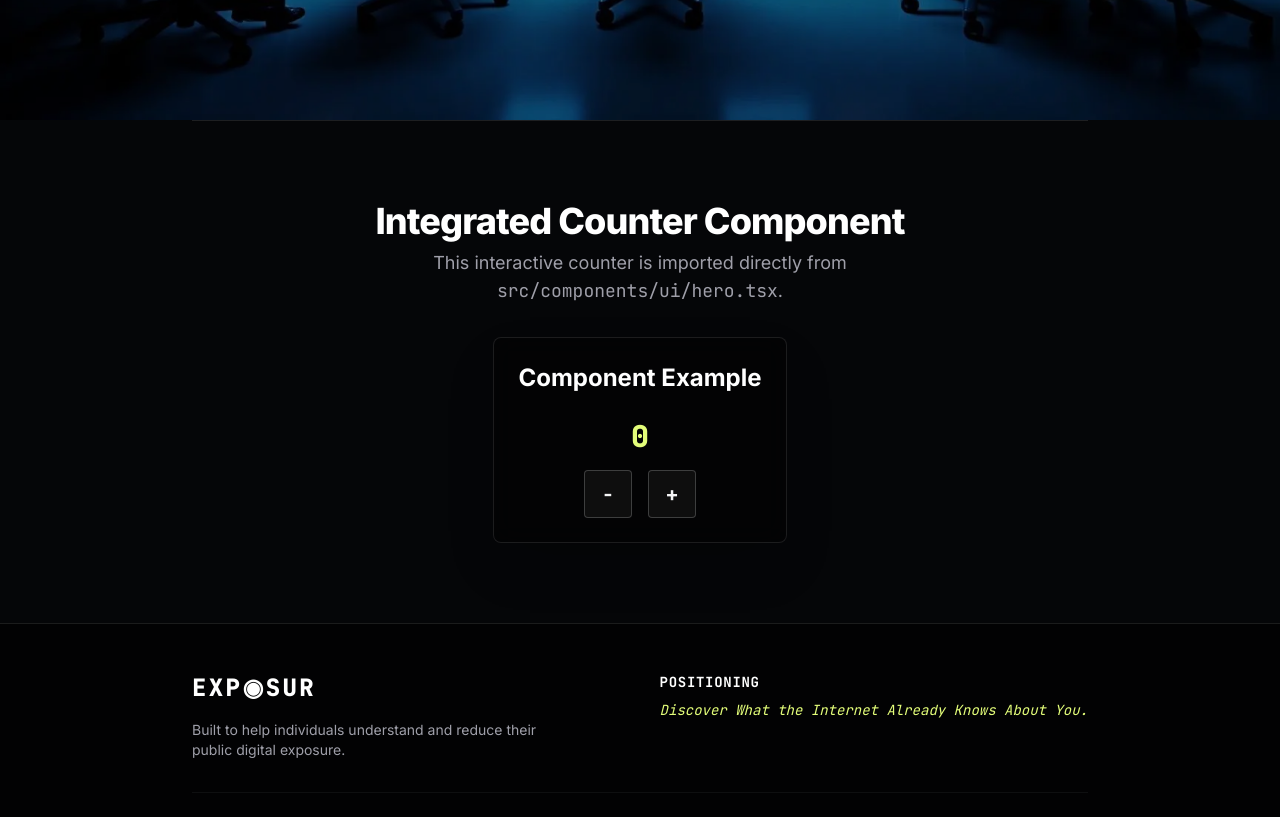
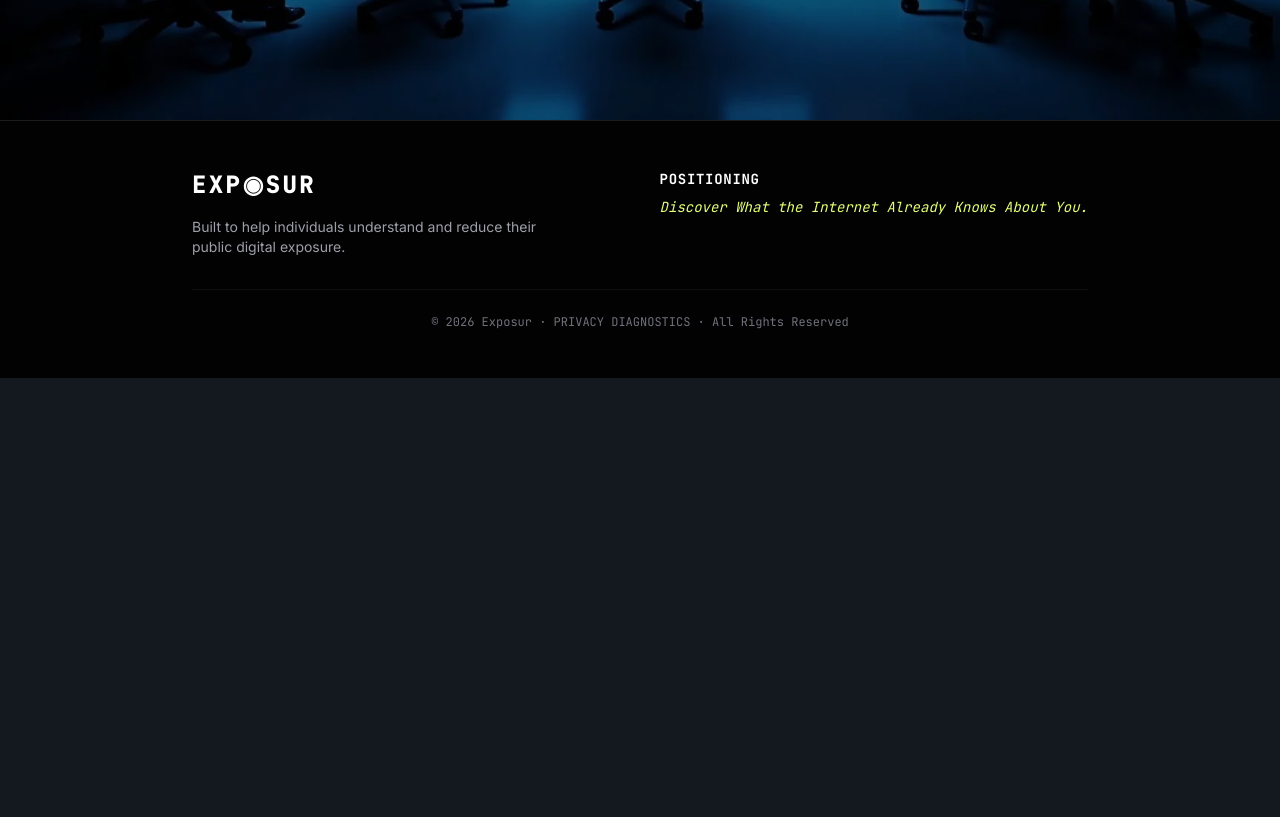
Before and after one commit to TSR0705/WHO-I-AM, a Next.js app in the folder apps/frontend/: page / in a window 1280 px wide. Shown: the part 680-1497 px from the top of the page. After the commit the page ends 1058 px from the top, so only its background shows below. Built offline with nearby package versions, Linux system fonts and the light colour scheme.

Commit message:
style(frontend): update main landing layout and navigation links

```diff
--- a/apps/frontend/src/app/page.tsx
+++ b/apps/frontend/src/app/page.tsx
@@ -10,7 +10,7 @@ export default function Home() {
       <Hero />
 
       {/* Counter Component Integration Section */}
-      <section className="py-20 px-4 md:px-8 max-w-4xl mx-auto border-t border-white/10 flex flex-col items-center gap-8">
+      {/* <section className="py-20 px-4 md:px-8 max-w-4xl mx-auto border-t border-white/10 flex flex-col items-center gap-8">
         <div className="text-center space-y-2">
           <h2 className="text-3xl font-extrabold tracking-tight sm:text-4xl text-white">
             Integrated Counter Component
@@ -21,7 +21,7 @@ export default function Home() {
         </div>
 
         <Counter />
-      </section>
+      </section> */}
 
       {/* Footer Section */}
       <footer className="border-t border-white/10 bg-black/60 py-12 px-4 md:px-8 relative z-10 no-print">
```
